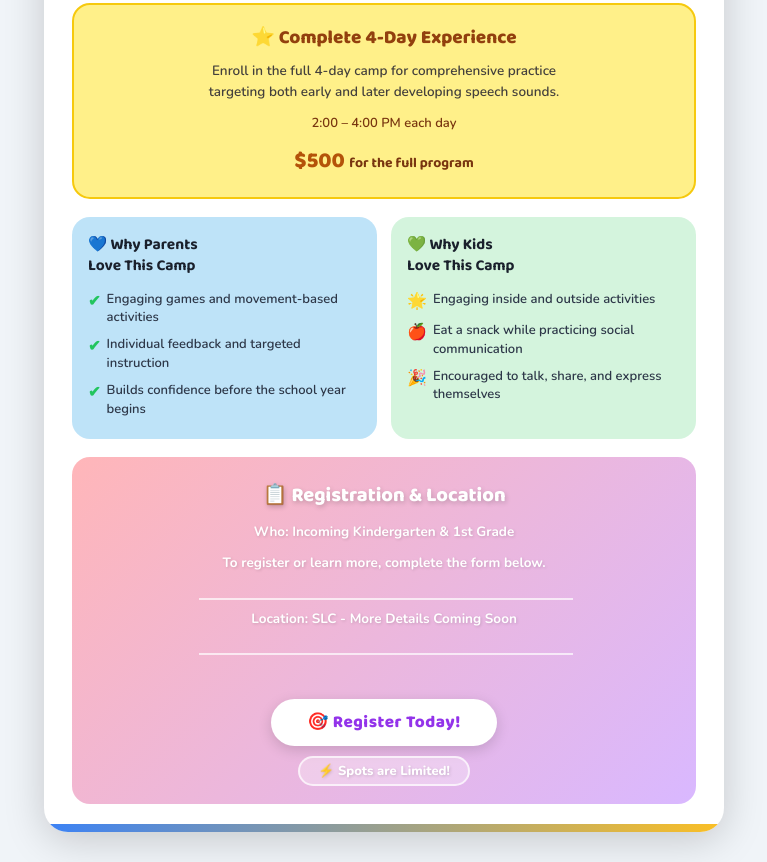
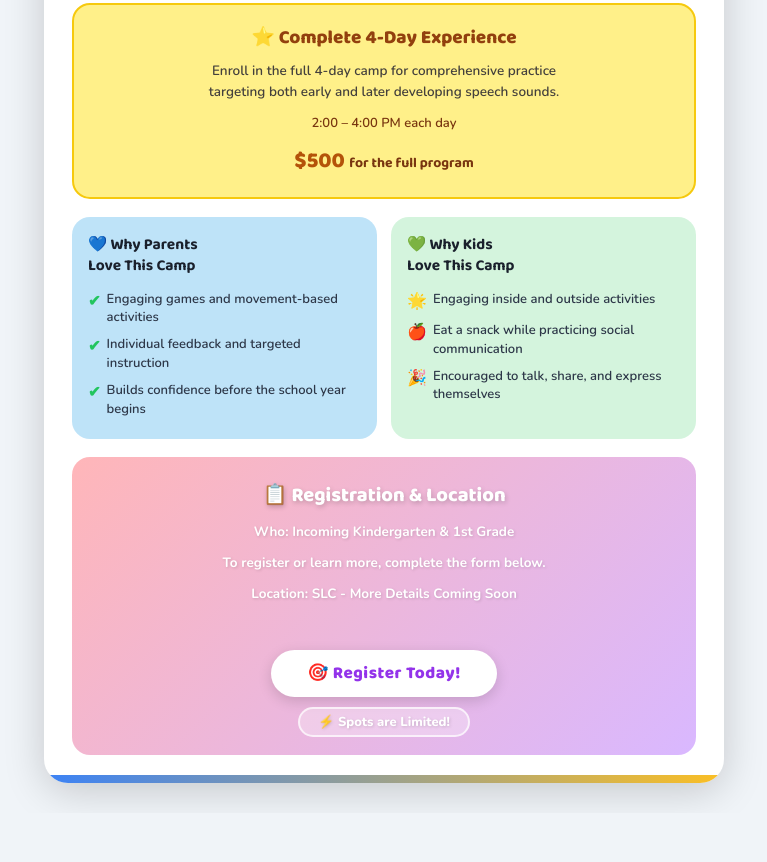
Before and after one commit to msv-me/camp, a plain HTML site: page index.html in a window 1280 px wide. Shown: the part 566-1428 px from the top of the page, without its empty margins (256-1023 px from the left). After the commit the page ends 1379 px from the top, so only its background shows below. Drawn offline with nearby package versions, Linux system fonts and the light colour scheme.

Commit message:
fix: remove field line

```diff
--- a/index.html
+++ b/index.html
@@ -366,11 +366,9 @@
       </p>
       <p>
         <strong>To register or learn more, complete the form below.</strong>
-        <span class="field-line">&nbsp;</span>
       </p>
       <p>
         <strong>Location: SLC - More Details Coming Soon</strong>
-        <span class="field-line">&nbsp;</span>
       </p>
       <br>
       <div class="register-btn">🎯 Register Today!</div>
```
